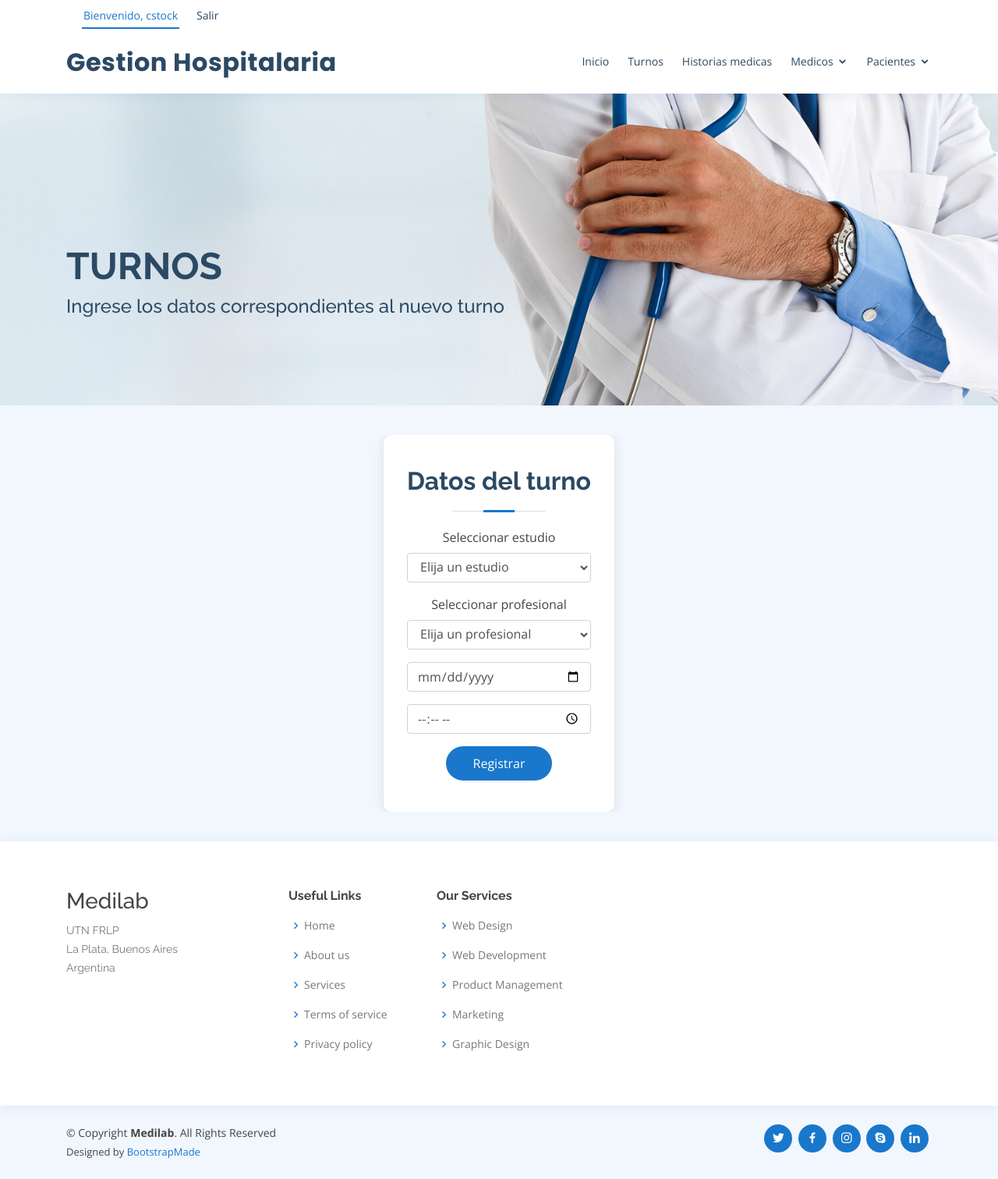
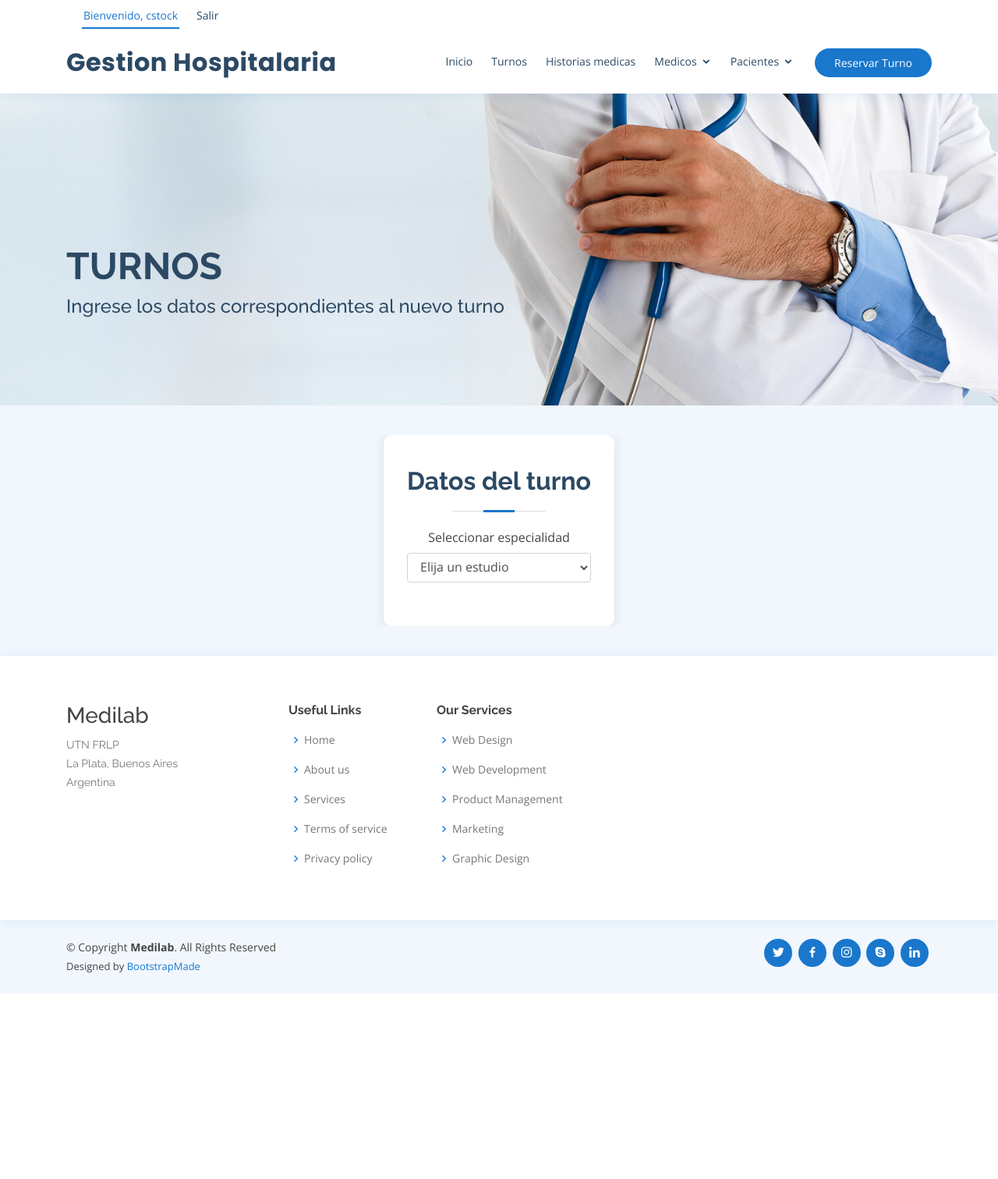
Before and after one commit to fedeglggg/facu-GestionHospitalaria, a Django app: page /turnos/crear/ in a window 1280 px wide. Shown: the whole page at 78% size. After the commit the page ends 1274 px from the top, so only its background shows below. Run offline with Django 3.2, Linux system fonts and the light colour scheme; a user stored in the database is signed in; data comes from the database, SQL or seed files in the repository; both versions use the stored data as it was after the commit; some libraries are stand-ins or nearby versions.

Commit message:
turnos beta

```diff
--- a/proyectoGestionHospitalaria/appGestionHospitalaria/models.py
+++ b/proyectoGestionHospitalaria/appGestionHospitalaria/models.py
@@ -34,7 +34,8 @@ class Doctor(models.Model):
         """
         String para representar el Objeto del Modelo
         """
-        return '%s (%s)' % (self.user.get_full_name(), self.matricula)
+        return self.userget_full_name()
+        #return '%s (%s)' % (self.user.get_full_name(), self.matricula)
 
 # @receiver(post_save, sender=User)
 # def update_user_profile(sender, instance, created, **kwargs):
--- a/proyectoGestionHospitalaria/appGestionHospitalaria/templates/baseTemplate.html
+++ b/proyectoGestionHospitalaria/appGestionHospitalaria/templates/baseTemplate.html
@@ -89,7 +89,7 @@
         <ul>
           {% if user.is_authenticated %}
           <li class="active"><a href="/">Inicio</a></li>
-          <li><a href="turnos/crear/">Turnos</a></li>
+          <li><a href="{% url 'create_turno'%}">Turnos</a></li>
 
             <!-- por ahora uso view_paciente para ver si es paciente o no -->
             {% if perms.appGestionHospitalaria.view_paciente %}
@@ -103,7 +103,7 @@
             {% if perms.appGestionHospitalaria.add_doctor %}
             <li class="drop-down"><a href="">Medicos</a>
               <ul>
-                <li><a href="/signup/medico">Registrar</a></li>
+                <li><a href="{% url 'signup_medico'%}">Registrar</a></li>
                 <li><a href="#">Modificar</a></li>
                 <li><a href="#">Listar</a></li>
               </ul>
@@ -113,9 +113,9 @@
             {% if perms.appGestionHospitalaria.add_paciente %}
             <li class="drop-down"><a href="">Pacientes</a>
               <ul>
-                <li><a href="/signup/paciente">Registrar</a></li>
+                <li><a href="{% url 'signup_paciente'%}">Registrar</a></li>
                 <li><a href="#">Modificar</a></li>
-                <li><a href="/pacientes/">Listar</a></li>
+                <li><a href="{% url 'lista_pacientes'%}">Listar</a></li>
               </ul>
             </li>
             {% endif %}
@@ -126,8 +126,8 @@
         </ul>
       </nav><!-- .nav-menu -->
 
-      {% if not perms.appGestionHospitalaria.view_paciente %}
-        <a href="#appointment" class="appointment-btn scrollto">Reservar Turno</a>
+      {% if not perms.appGestionHospitalaria.view_paciente or user.is_superuser %}
+        <a href="{% url 'create_turno'%}" class="appointment-btn scrollto">Reservar Turno</a>
       {% endif %}
 
 
--- /dev/null
+++ b/proyectoGestionHospitalaria/appGestionHospitalaria/templates/create_turno_1.html
@@ -0,0 +1,55 @@
+{% extends "baseTemplate.html" %}
+
+<title>{% block title %}Sistema de Gestion{% endblock %}</title>
+
+
+{% block content %}
+
+<section id="hero" class="d-flex align-items-center" style="position: unset; ">
+    <div class="container">
+      <h1>Turnos</h1>
+      <h2>Ingrese los datos correspondientes al nuevo turno</h2>
+    </div>
+</section>
+
+<main id="main">
+<section id="appointment" class="appointment section-bg" style="padding: 3%;">
+<section id="why-us" class="why-us" style="all: inherit;padding: 0">
+<div class="container" style="inline-size: fit-content; text-align: center" >
+<div class="icon-boxes">
+<div class="icon-box">
+
+
+<form method="post" action="{% url 'create_turno'%}" >
+    {% csrf_token %}
+        <div class="section-title" style="padding-bottom: 0;">
+            <h2>Datos del turno</h2>
+        </div>
+    {% if especialidades %}
+        <div class="form-group">
+            <label for="id_name">Seleccionar especialidad</label>
+            <select class="form-control" id="id_name" name="name" required="" onChange="this.form.submit();">
+
+                <option value="" selected disabled hidden>Elija un estudio</option>
+                {% for especialidad in especialidades %}
+                    <option> {{ especialidad.name }} </option>
+                {% endfor %}
+            </select>
+        </div>
+    {% else %}
+        <small id="tipo_estudiosHelpBlock" class="form-text text-muted">
+            <ul>
+                <li>No existen especialidades disponibles</li>
+            </ul>
+        </small>
+    {% endif %}
+</form>
+
+</div>
+</div>
+</div>
+</section>
+</section>
+</main>
+
+{% endblock %}
--- a/proyectoGestionHospitalaria/appGestionHospitalaria/templates/Create_Turno.html
+++ b/proyectoGestionHospitalaria/appGestionHospitalaria/templates/create_turno_2.html
@@ -33,25 +33,28 @@
 <form method="post" action="{% url 'create_turno'%}" > <!-- class="php-email-form"  class="FormButton"-->
     {% csrf_token %}
         <div class="section-title" style="padding-bottom: 0;">
-            <h2>Datos del turno</h2>
+            <h2>Datos del doctor</h2>
         </div>
-    {% if tipo_estudios %}
+    {% if doctores %}
         <div class="form-group">
-            <label for="id_tipo_estudios">Seleccionar estudio</label>
-            <select class="form-control" id="id_tipo_estudio_name" name="tipo_estudio_name" required="">
-            <option value="" selected disabled hidden>Elija un estudio</option>
-            {% for tipo_estudio in tipo_estudios %}
-                <option> {{ tipo_estudio.name }} </option>
-            {% endfor %}
+            <label for="id_doctor">Seleccionar profesional para ser atendido</label>
+            <select class="form-control" id="id_doctor" name="doctor" required="" onChange="this.form.submit();">
+
+                <option value="" selected disabled hidden>Elija un medico</option>
+                {% for doctor in doctores %}
+                    <option> {{ doctor.matricula }} </option>
+                {% endfor %}
             </select>
         </div>
     {% else %}
-        <small id="tipo_estudiosHelpBlock" class="form-text text-muted">
+        <small id="tipo_doctorHelpBlock" class="form-text text-muted">
             <ul>
-                <li>No existen estudios disponibles</li>
+                <li>No existen doctores disponibles</li>
             </ul>
         </small>
     {% endif %}
+    </form>
+<!--
     {% if lista_doctores %}
         <div class="form-group">
             <label for="id_lista_doctores">Seleccionar profesional</label>
@@ -73,11 +76,14 @@
         <input type="date" placeholder="Fecha" class="form-control" name="date" autocomplete="new-password" required="" id="id_date">
     </div>
     <div class="form-group">
-            <input type="time" placeholder="Horario" class="form-control" name="timeFrom" maxlength="30" id="id_timeFrom">
+        <input type="time" placeholder="Horario" class="form-control" name="timeFrom" maxlength="30" id="id_timeFrom">
     </div>
 
     <div class="text-center"><button type="submit" style="background: #1977cc; border: 0; padding: 10px 35px; color: #fff; transition: 0.4s; border-radius: 50px; " onmouseover="this.style.backgroundColor='#1c84e3'" onmouseout="this.style.backgroundColor='#1977cc'">Registrar</button></div>
-</form>
+
+-->
+
+
 <!--<div class="text-center"></div>-->
   <!--la otra form
   <p>OTRO FORM</p>
--- a/proyectoGestionHospitalaria/appGestionHospitalaria/urls.py
+++ b/proyectoGestionHospitalaria/appGestionHospitalaria/urls.py
@@ -11,7 +11,7 @@ urlpatterns = [
     path('error/acceso/', views.error_acceso, name='error_acceso'),
     path('signup/paciente/', views.signup_paciente, name='signup_paciente'),
     path('signup/medico/', views.signup_medico, name='signup_medico'),
-    path('pacientes/', views.pacientes, name='listado de pacientes'),
+    path('pacientes/', views.pacientes, name='lista_pacientes'),
     path('paciente/<int:paciente_id>/', views.paciente, name='paciente'),
-   path('turnos/crear/', views.create_turno, name='create_turno')
+    path('turnos/crear/', views.create_turno_1, name='create_turno')
 ]
--- a/proyectoGestionHospitalaria/appGestionHospitalaria/views.py
+++ b/proyectoGestionHospitalaria/appGestionHospitalaria/views.py
@@ -8,7 +8,7 @@ from django.shortcuts import render, redirect
 # from django.urls import reverse_lazy
 from django.http import Http404
 from django.views.generic import CreateView, UpdateView
-from .forms import SignUpFormMedico, SignUpFormPaciente, CreateFormTurno
+from .forms import SignUpFormMedico, SignUpFormPaciente, CreateFormTurno, EspecialidadForm
 from django.db import transaction
 from django.contrib.auth.models import Group, User
 
@@ -162,40 +162,73 @@ def signup_paciente(request):
         }
         return render(request, 'signup_paciente.html', context)
 
-def create_turno(request):
-    if not is_user_auth(request.user, ('secretarios', 'sarasa')):
+def create_turno_1(request):
+    if not is_user_auth(request.user, ('secretarios', 'pacientes')):
         return redirect('error_acceso')
+
+
+    if request.method == 'POST':
+        print('entro al post')
+        form = EspecialidadForm(request.POST)
+        print(form.errors)
+        if form.is_valid(): # sino el cleaned data get no funca
+            especialidad_name = form.cleaned_data.get('name')
+            print(especialidad_name)
+            # especialidad = Especialidad.objects.get(name=especialidad_name)
+            especialidad = Especialidad.objects.get(name=especialidad_name)
+            doctores = Doctor.objects.filter(especialidad=especialidad)
+            # doc_validos = []
+            # x = 0
+            # for doc in doctores:
+            #     x = x + 1
+            #     if doc.especialidad.filter(name=especialidad_name):
+            #         doc_validos.append(doc)
+            #         print(doc.matricula)
+
+            # print('el valor de x ex:')
+            # print(x)
+            context = {
+                'doctores': doctores
+            }
+
+            return render(request, 'create_turno_2.html', context)
+        else:
+            pass
+    else:
+        context = {
+            'especialidades': Especialidad.objects.all()
+        }
+        return render(request, 'create_turno_1.html', context)
+
+
+def create_turno_3(request):
+    if not is_user_auth(request.user, ('secretarios', 'pacientes')):
+        return redirect('error_acceso')
+
 
     if request.method == 'POST':
         form = CreateFormTurno(request.POST)
         print(form.errors)
         if form.is_valid():
             # creaciom del estudio
-
             tipo_estudio_form = form.cleaned_data.get('tipo_estudio_name')
             tipo_estudio = TipoEstudio.objects.get(name=tipo_estudio_form)
-
             # lo que estamos haciendo es por matricula por ahora, cambiarlo a nombre del doctor despues
             # el nombre esta en su usuario
             doctor_name_form = form.cleaned_data.get('doctor_name')
             doctor = Doctor.objects.get(matricula=doctor_name_form)
-
             paciente = Paciente.objects.get(pk=1) #Tendria que obtener la pk del usuario paciente que esta creando el turno
             secretary = User.objects.get(pk=1) #por ahora por defecto, se relaciona con un secretario (empiezo a dudar si es necesario)
             description = ''
             estudio = Estudio(tipo=tipo_estudio, doctor=doctor, paciente=paciente, secretary=secretary, description=description)
             new_estudio = estudio.save() #Crea el estudio
-
             # creacion del turno
-
             date = form.cleaned_data.get('date')
             timeFrom = form.cleaned_data.get('timeFrom')
             # timeTo = timeFrom.replace(hour=(timeFrom.hour+estudio1.type.duration) % 24) #Suma la duracion de estudio
             #turno = Turno(estudio=estudio1, date=date, timeFrom=timeFrom, timeTo=timeTo)
             turno = Turno(estudio=new_estudio, date=date, timeFrom=timeFrom)
-            turno.save() #Crea el turno a partir de ese estudio
-
-
+            turno.save() # Crea el turno a partir de ese estudio
             return redirect('index')
         else:
             return redirect('index')
```
Also changed, not shown: proyectoGestionHospitalaria/appGestionHospitalaria/forms.py (+18 -11 lines), proyectoGestionHospitalaria/appGestionHospitalaria/templates/index.html (+8 -3 lines), proyectoGestionHospitalaria/appGestionHospitalaria/templates/paciente_detail.html (+26 -1 lines), proyectoGestionHospitalaria/appGestionHospitalaria/templates/paciente_list.html (+16 -3 lines), proyectoGestionHospitalaria/db.sqlite3.
